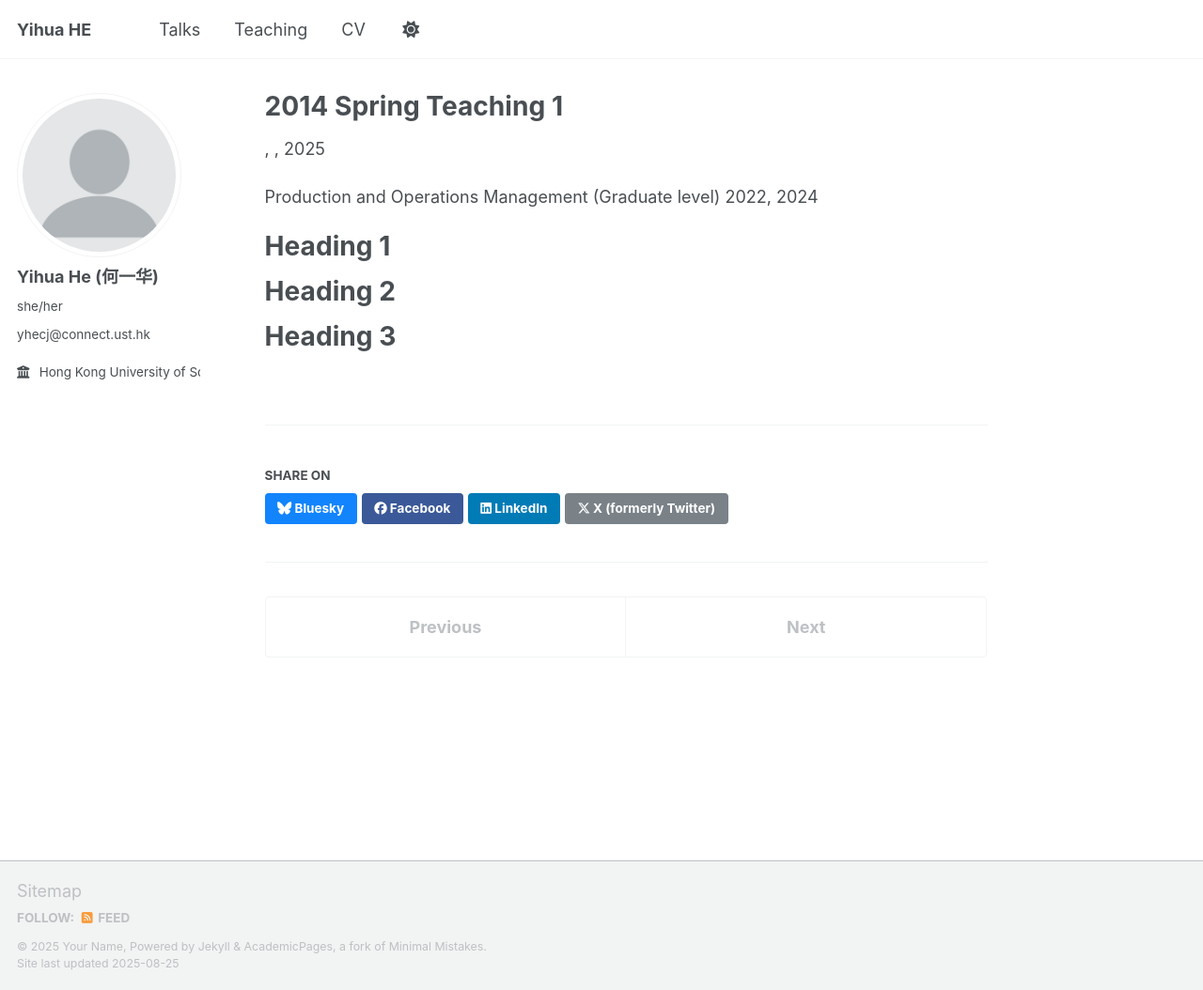
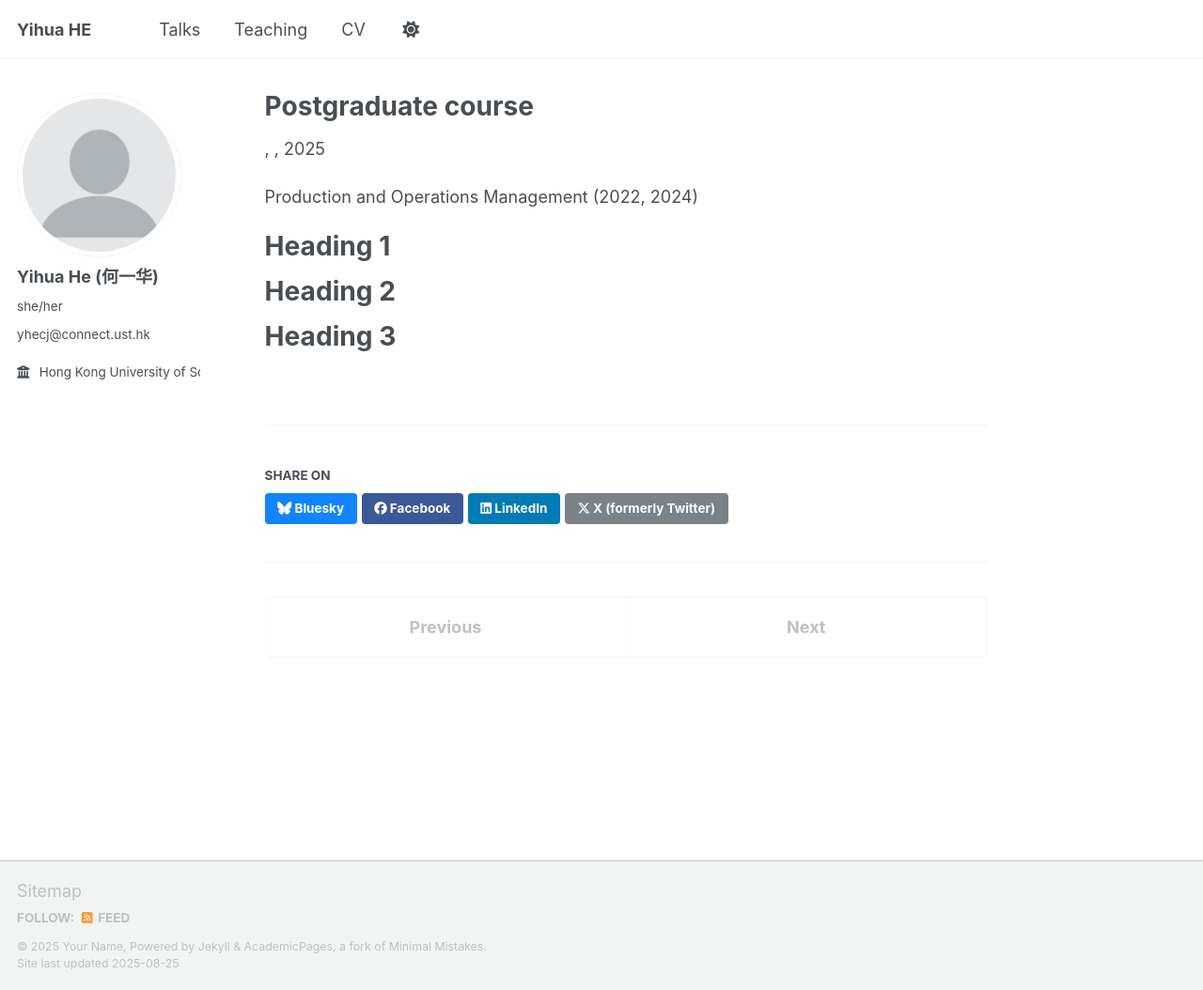
Before and after one commit to hyh50033/YihuaHE, a Jekyll site: the page built from _teaching/2014-spring-teaching-1.md, in a window 1280 px wide and 1054 px high. Shown: the whole window at 94% size. Built offline with Jekyll 4.4.1, drawn with Linux system fonts in a browser that asks for light colours; a script that is not in the unit is left out.

Commit message:
Update 2014-spring-teaching-1.md

```diff
--- a/_teaching/2014-spring-teaching-1.md
+++ b/_teaching/2014-spring-teaching-1.md
@@ -1,5 +1,5 @@
 ---
-#title: "Teaching experience 1"
+title: "Postgraduate course"
 collection: teaching
 #type: "Postgraduate course"
 #permalink: /teaching/2014-spring-teaching-1
@@ -8,7 +8,7 @@ collection: teaching
 #location: "City, Country"
 ---
 
-Production and Operations Management (Graduate level)                            	2022, 2024
+Production and Operations Management (2022, 2024)
 
 Heading 1
 ======
```
